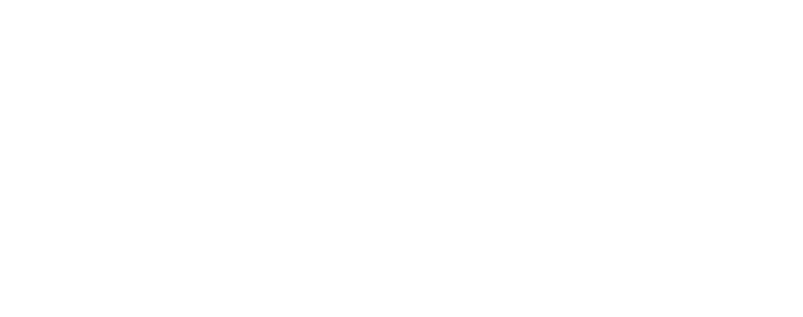
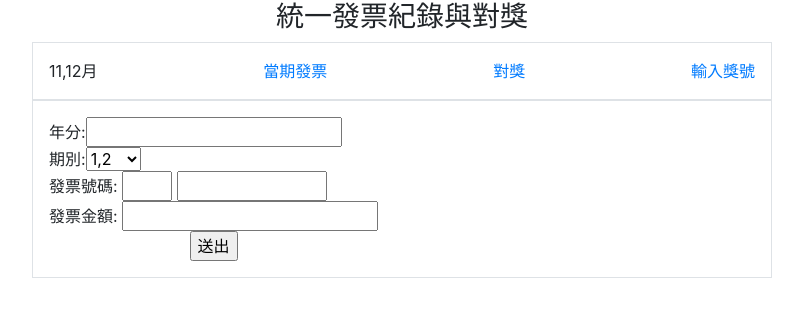
Before and after one commit to wdaweb/invoice-Ting3066, a PHP site: page / in a window 1280 px wide. Before the commit the part shown is empty. Shown: the top 317 px of the page, without its empty margins (238-1041 px from the left). Run offline with PHP 8.4, Linux system fonts and the light colour scheme.

Commit message:
完成首頁的畫面設計

```diff
--- a/index.php
+++ b/index.php
@@ -5,8 +5,21 @@
     <meta name="viewport" content="width=device-width, initial-scale=1.0">
     <meta http-equiv="X-UA-Compatible" content="ie=edge">
     <title>統一發票紀錄及對獎系統</title>
+    <link rel="stylesheet" href="https://cdn.jsdelivr.net/npm/bootstrap@4.5.3/dist/css/bootstrap.min.css">
+    <script src="https://code.jquery.com/jquery-3.5.1.slim.min.js"></script>
+    <script src="https://cdn.jsdelivr.net/npm/bootstrap@4.5.3/dist/js/bootstrap.bundle.min.js"></script>
 </head>
 <body>
+<?php
+if(isset($_GET['do'])){
 
+    $file=$_GET['do'].".php";
+    include $file;
+
+}else{
+
+    include "main.php";
+}
+?>
 </body>
 </html>
--- /dev/null
+++ b/invoice.php
@@ -0,0 +1 @@
+發票檔案
--- /dev/null
+++ b/main.php
@@ -0,0 +1,54 @@
+<h3 class="text-center">統一發票紀錄與對獎</h3>
+<div class="container">
+  <div class="col-8 d-flex justify-content-between p-3 mx-auto border">
+  <?php
+    $month=[
+      1=>"1,2月",
+      2=>"3,4月",
+      3=>"5,6月",
+      4=>"7,8月",
+      5=>"9,10月",
+      6=>"11,12月",
+    ];
+
+    $m=ceil(date("m")/2);
+
+
+
+  ?>
+    <div class="text-center"><?=$month[$m];?></div>
+    <div class="text-center">
+      <a href="">當期發票</a>
+    </div>
+    <div class="text-center">
+      <a href="">對獎</a>
+    </div>
+    <div class="text-center">
+      <a href="">輸入獎號</a>
+    </div>
+  </div>
+
+  <div class="col-8 d-flex justify-content-between p-3 mx-auto border">
+    <form action="api/add_invoice.php" method="post">
+      <div>年分:<input type="text" name="year"></div>
+      期別:<select name="period">
+        <option value="1">1,2</option>
+        <option value="2">3,4</option>
+        <option value="3">5,6</option>
+        <option value="4">7,8</option>
+        <option value="5">9,10</option>
+        <option value="6">11,12</option>
+      </select>
+      <div>發票號碼:
+        <input type="text" name="prepend" style="width: 50px">
+        <input type="text" name="number" style="width: 150px">
+      </div>
+      <div>發票金額:
+      <input type="number" name="payment">
+      </div>
+      <div class="text-center">
+        <input type="submit" value="送出">
+      </div>
+    </form>
+  </div>
+</div>
```
